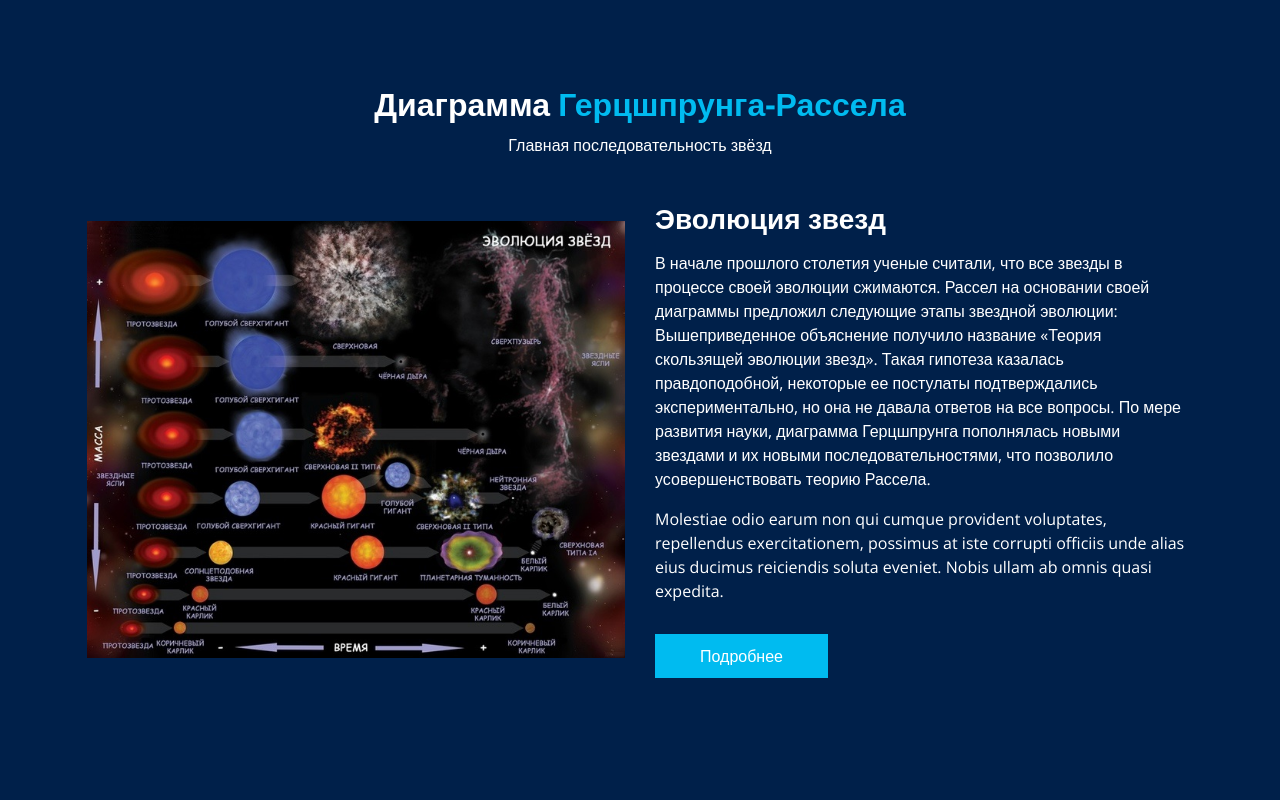
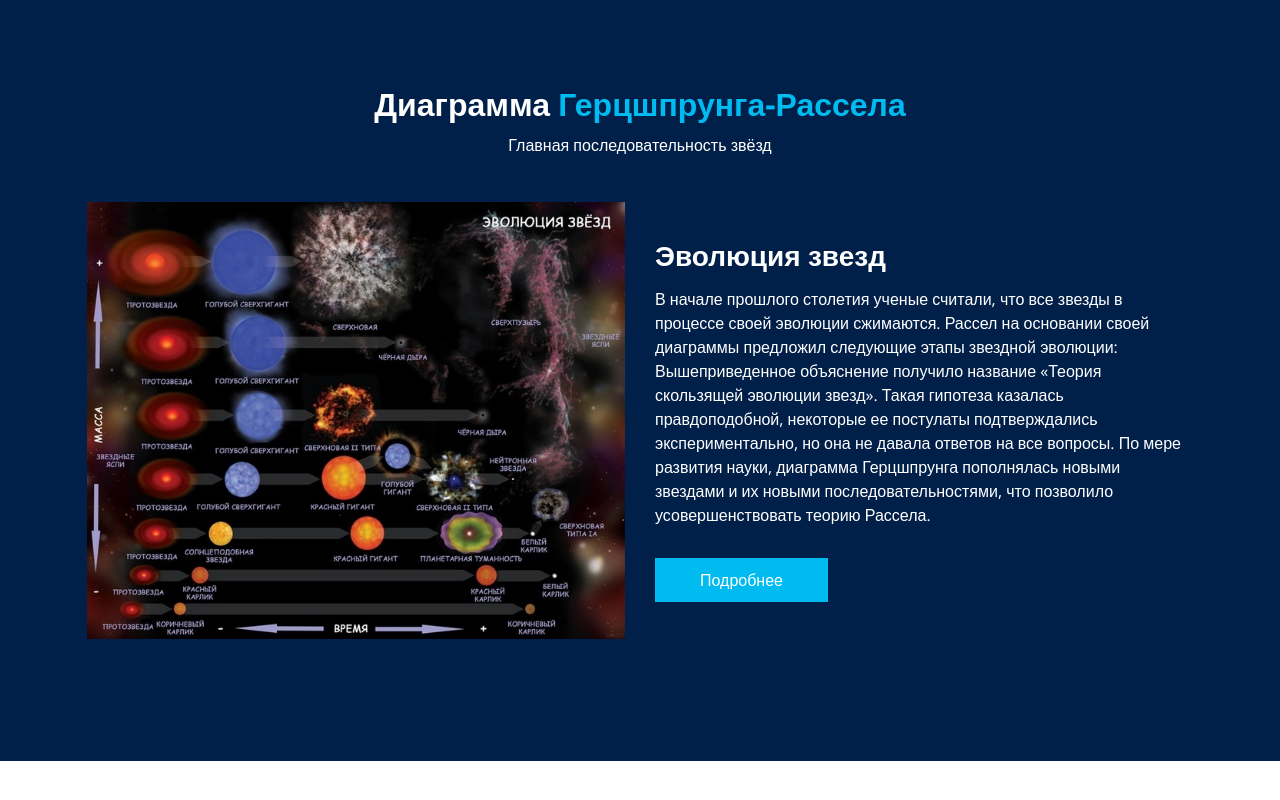
Before and after one commit to ValerKob/Space, a plain HTML site: page index.html in a window 1280 px wide. Shown: the part 1554-2354 px from the top of the page. After the commit the page ends 2315 px from the top, so only its background shows below. Drawn offline with nearby package versions, Linux system fonts and the light colour scheme; some packages are replaced by stand-ins of ours; a script that the page names is missing.

Commit message:
пипип

```diff
--- a/index.html
+++ b/index.html
@@ -277,9 +277,6 @@
 
 Вышеприведенное объяснение получило название «Теория скользящей эволюции звезд». Такая гипотеза казалась правдоподобной, некоторые ее постулаты подтверждались экспериментально, но она не давала ответов на все вопросы. По мере развития науки, диаграмма Герцшпрунга пополнялась новыми звездами и их новыми последовательностями, что позволило усовершенствовать теорию Рассела.
             </p>
-            <p>
-              Molestiae odio earum non qui cumque provident voluptates, repellendus exercitationem, possimus at iste corrupti officiis unde alias eius ducimus reiciendis soluta eveniet. Nobis ullam ab omnis quasi expedita.
-            </p>
             <a href="./about.html">
               Подробнее
              </a>
```
